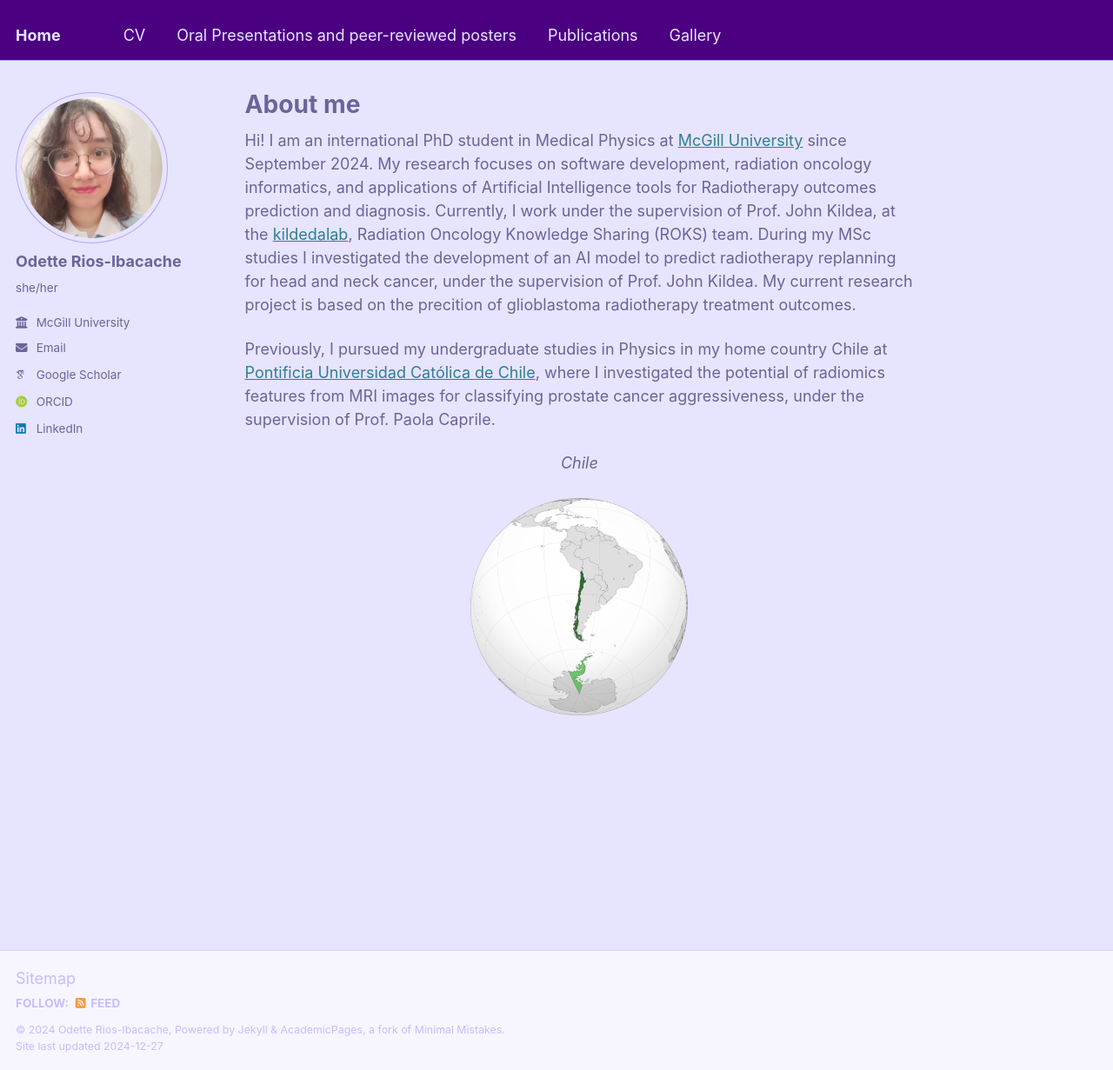
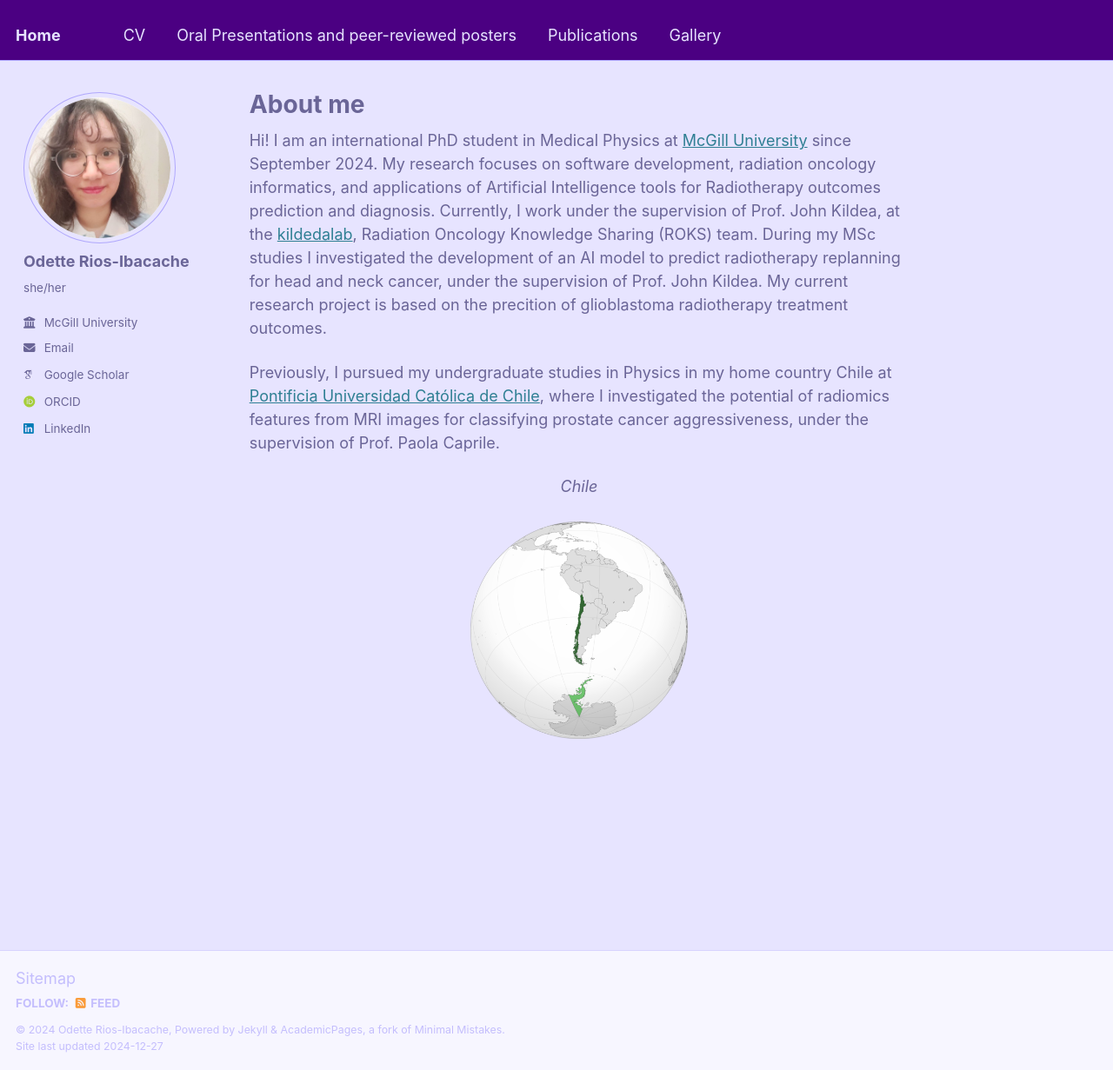
Before and after one commit to OdetteRiosI/odetteriosi.github.io, a Jekyll site: the page built from _pages/about.md, in a window 1280 px wide and 1231 px high. Shown: the whole window at 87% size. Built offline with Jekyll 4.4.1, drawn with Linux system fonts in a browser that asks for light colours; some web fonts are replaced.

Commit message:
Update _page.scss

```diff
--- a/_sass/_page.scss
+++ b/_sass/_page.scss
@@ -6,8 +6,8 @@
   @include container;
   @include clearfix;
   margin-top: 2em;
-  padding-left: 1em;
-  padding-right: 1em;
+  padding-left: 1.5em;
+  padding-right: 1.5em;
   animation: intro 0.3s both;
   animation-delay: 0.35s;
 
```
